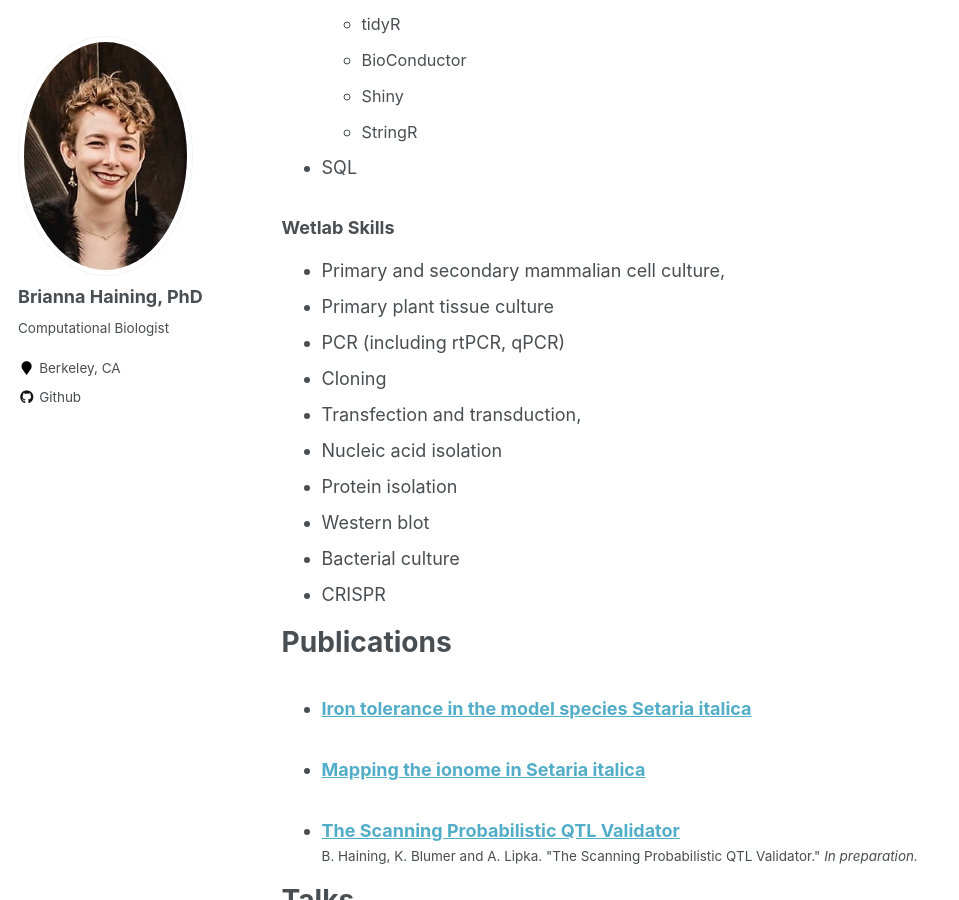
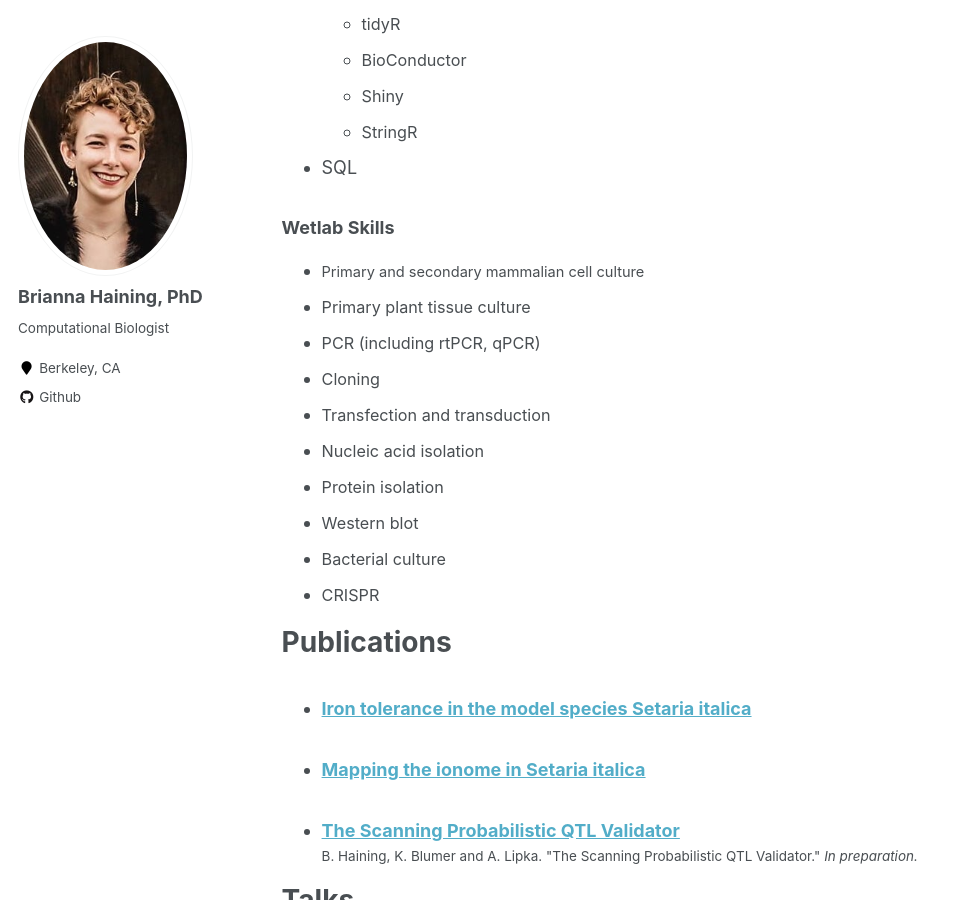
Before and after one commit to haining-b/haining-b.github.io, a Jekyll site: the page built from _pages/cv.md, in a window 1280 px wide and 900 px high, scrolled down 1551 px. Shown: the whole window, without its empty margins (0-959 px from the left). Built offline with Jekyll 4.4.1, drawn with Linux system fonts in a browser that asks for light colours.

Commit message:
Update cv.md

```diff
--- a/_pages/cv.md
+++ b/_pages/cv.md
@@ -61,16 +61,16 @@ Skills
 * SQL
 
 ### Wetlab Skills
- * Primary and secondary mammalian cell culture,
- * Primary plant tissue culture
- * PCR (including rtPCR, qPCR)
- * Cloning
- * Transfection and transduction,
- * Nucleic acid isolation
- * Protein isolation
- * Western blot
- * Bacterial culture
- * CRISPR
+ * <span style="font-size:0.9em;"><span style="font-size:0.9em;">Primary and secondary mammalian cell culture</span>
+ * <span style="font-size:0.9em;">Primary plant tissue culture</span>
+ * <span style="font-size:0.9em;">PCR (including rtPCR, qPCR)</span>
+ * <span style="font-size:0.9em;">Cloning </span>
+ * <span style="font-size:0.9em;">Transfection and transduction</span>
+ * <span style="font-size:0.9em;">Nucleic acid isolation</span>
+ * <span style="font-size:0.9em;">Protein isolation</span>
+ * <span style="font-size:0.9em;">Western blot </span>
+ * <span style="font-size:0.9em;">Bacterial culture</span>
+ * <span style="font-size:0.9em;">CRISPR</span>
 
 Publications
 ======
```
